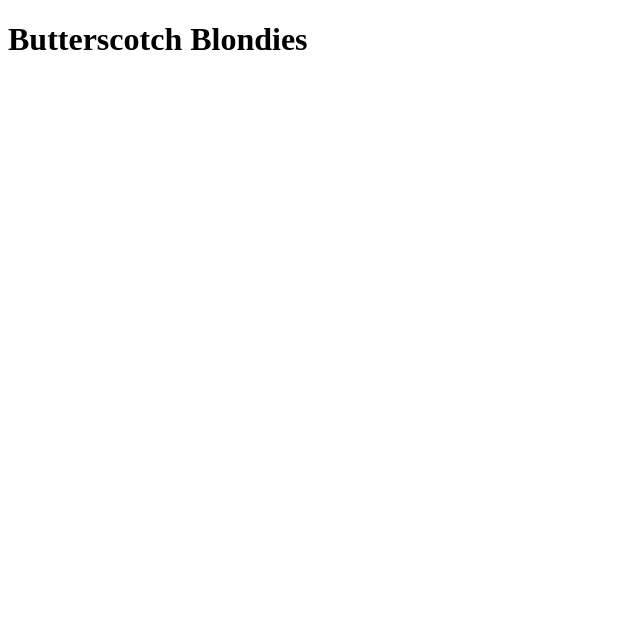
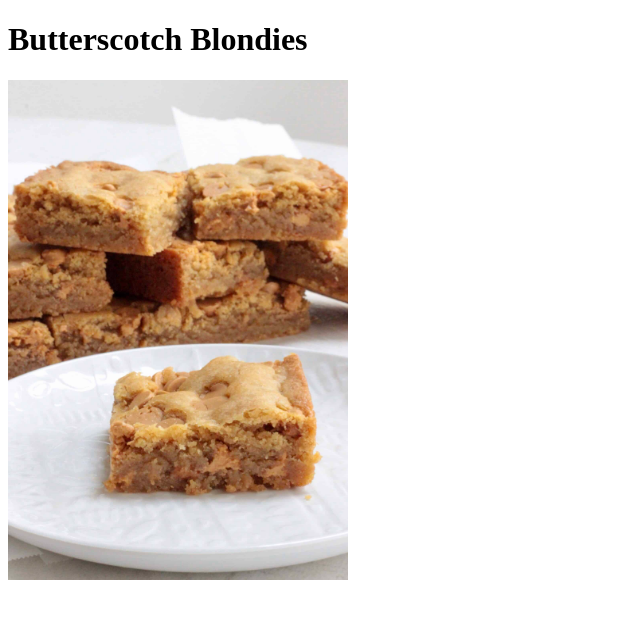
Before and after one commit to eamckn/odin-recipes, a plain HTML site: page recipes/butterscotch-blondies.html in a window 1280 px wide. Shown: the whole page, without its empty margins (0-640 px from the left). Drawn offline with Linux system fonts and the light colour scheme.

Commit message:
Add blondie pic to repo and to recipe webpage

```diff
--- a/recipes/butterscotch-blondies.html
+++ b/recipes/butterscotch-blondies.html
@@ -9,6 +9,8 @@
 
     <body>
         <h1>Butterscotch Blondies</h1>
+        <img src="../images/butterscotch-blondie.jpeg"
+        alt="Butterscotch blondies" height="500" width="340">
     </body>
 
 </html>
```
Also changed, not shown: index.html (+2 -1 lines), images/butterscotch-blondie.jpeg (added).
